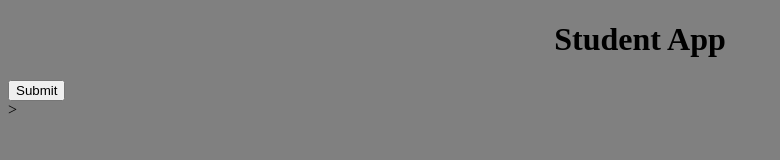
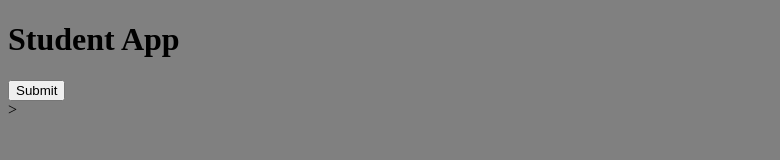
Before and after one commit to adithya4/StudentApp, a plain HTML site: page index.html in a window 1280 px wide. Shown: the whole page, without its empty margins (0-780 px from the left). Drawn offline with Linux system fonts and the light colour scheme.

Commit message:
Update index.html

```diff
--- a/index.html
+++ b/index.html
@@ -2,7 +2,7 @@
 <html>
 <body bgcolor="grey">
 	<form action="add">
-		<center><h1>Student App</h1></center>
+		<h1>Student App</h1>
 		<input type="submit">
 	</form>>
 </body>
```
